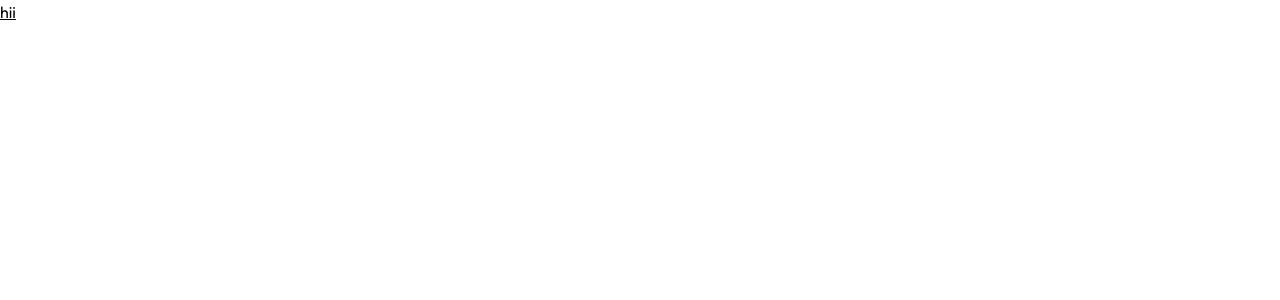
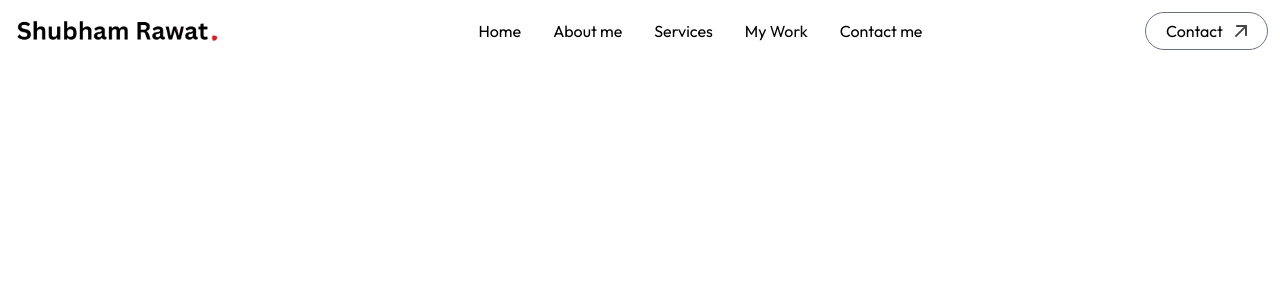
Before and after one commit to shubhamrawat0269/portfolio, a Next.js app: page / in a window 1280 px wide. Shown: the top 300 px of the page. Built offline with nearby package versions, Linux system fonts and the light colour scheme; a web font is replaced by a local one.

Commit message:
Added : Navbar Added

```diff
--- /dev/null
+++ b/app/components/Navbar.jsx
@@ -0,0 +1,47 @@
+import { assets } from "@/assets/assets";
+import Image from "next/image";
+import React from "react";
+
+const Navbar = () => {
+  return (
+    <div className="w-full fixed z-50">
+      <nav className="max-w-screen-xl mx-auto p-3 flex items-center justify-between">
+        <a href="#top">
+          <Image
+            src={assets.logo}
+            className="w-52 cursor-pointer mr-14"
+            alt=""
+          />
+        </a>
+        <ul className="hidden md:flex items-center gap-6 lg:gap-8 rouned-full">
+          <li>
+            <a href="#top">Home</a>
+          </li>
+          <li>
+            <a href="#about">About me</a>
+          </li>
+          <li>
+            <a href="#services">Services</a>
+          </li>
+          <li>
+            <a href="#work">My Work</a>
+          </li>
+          <li>
+            <a href="#contact">Contact me</a>
+          </li>
+        </ul>
+        <div>
+          <a
+            href="#contact"
+            className="hidden lg:flex items-center gap-3 px-5 py-1.5 border border-gray-500 rounded-full ml-5"
+          >
+            Contact
+            <Image src={assets.arrow_icon} className="w-3" alt="" />
+          </a>
+        </div>
+      </nav>
+    </div>
+  );
+};
+
+export default Navbar;
--- a/app/page.js
+++ b/app/page.js
@@ -1,3 +1,9 @@
+import Navbar from "./components/Navbar";
+
 export default function Home() {
-  return <h1 className="underline">hii</h1>;
+  return (
+    <>
+      <Navbar />
+    </>
+  );
 }
```
Also changed, not shown: assets/logo.png.
